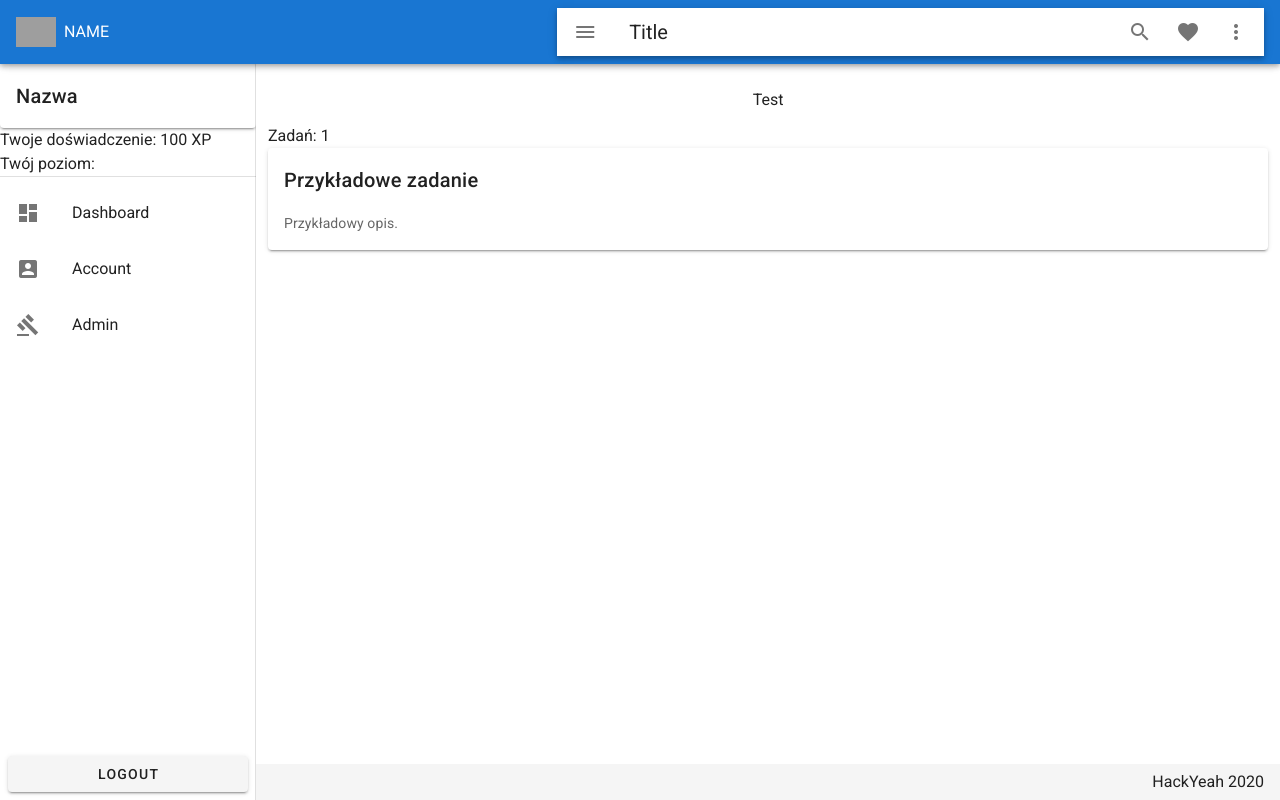
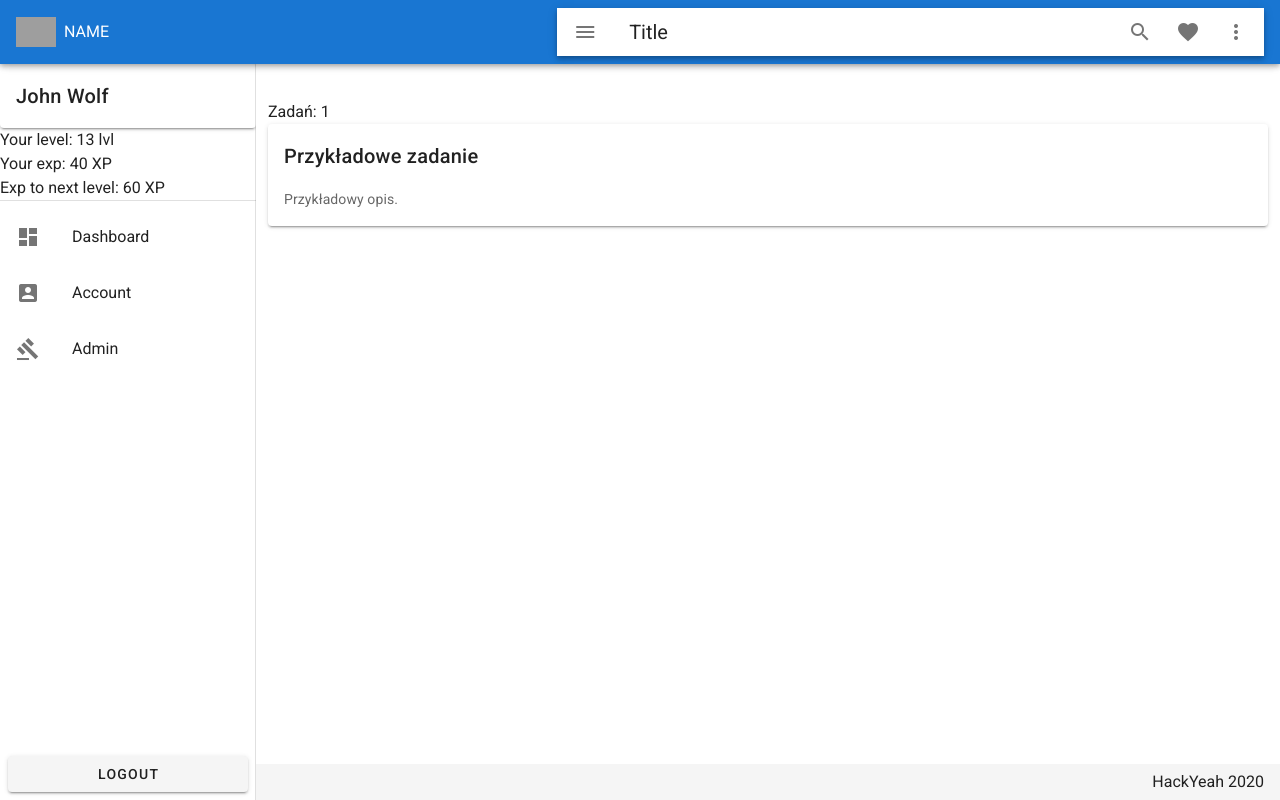
Before and after one commit to swrczk/VUE-ExpAtHome-HackYeah, a Vue app in the folder app/: page / in a window 1280 px wide. Built offline with nearby package versions, Linux system fonts and the light colour scheme; grey boxes are pictures that could not be loaded.

Commit message:
Level calculating

```diff
--- a/app/src/components/HelloWorld.vue
+++ b/app/src/components/HelloWorld.vue
@@ -1,14 +1,7 @@
 <template>
-
-
-
-
   <v-container>
     <v-row class="text-center">
       <v-col cols="12">
-        Test
-
-
       </v-col>
     </v-row>
   </v-container>
--- a/app/src/components/Level.vue
+++ b/app/src/components/Level.vue
@@ -1,7 +1,8 @@
 <template>
     <div>
-        <span>Twoje doświadczenie: {{ level }} XP</span><br />
-        <span>Twój poziom:</span>
+        <span>Your level: {{ Math.round(level/100) }} lvl</span><br />
+        <span>Your exp: {{ level%100 }} XP</span><br />
+        <span>Exp to next level: {{ 100-level%100 }} XP</span>
     </div>
 </template>
 
--- a/app/src/json/user.json
+++ b/app/src/json/user.json
@@ -1,4 +1,4 @@
 {
-    "name": "Nazwa",
-    "level": 100
+    "name": "John Wolf",
+    "level": 1340
 }
```
